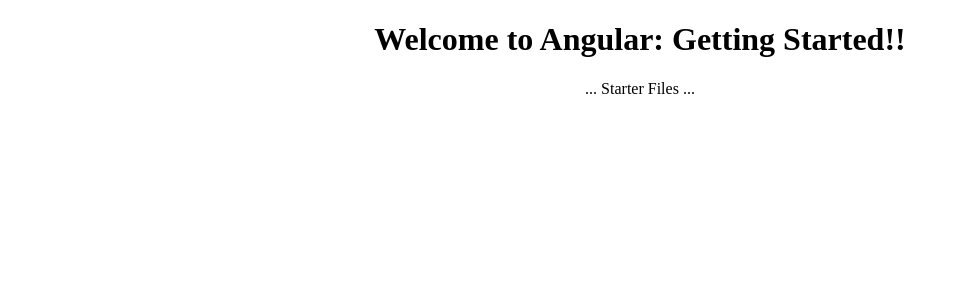
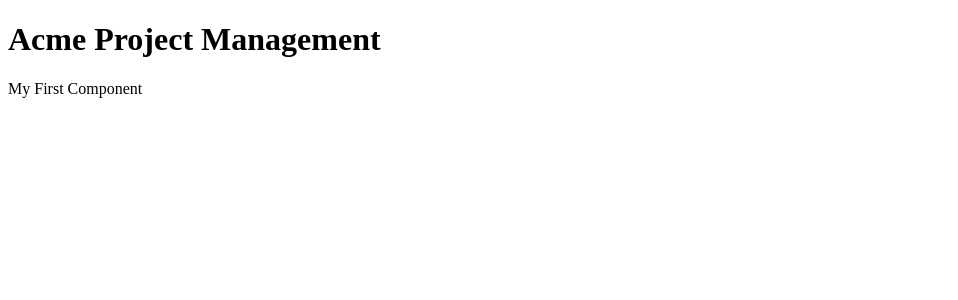
Before and after one commit to dalto135/angular-getting-started, an Angular app in the folder APM/: page / in a window 1280 px wide. Shown: the top 300 px of the page, without its empty margins (0-958 px from the left). Built offline with nearby package versions, Linux system fonts and the light colour scheme.

Commit message:
made app component, tweaks

```diff
--- a/APM/src/app/app.component.ts
+++ b/APM/src/app/app.component.ts
@@ -1,10 +1,13 @@
-import { Component } from '@angular/core';
+import { Component } from "@angular/core";
 
 @Component({
   selector: 'pm-root',
-  templateUrl: './app.component.html',
-  styleUrls: ['./app.component.css']
+  template: `
+  <div><h1>{{pageTitle}}</h1>
+    <div>My First Component</div>
+  </div>
+  `
 })
 export class AppComponent {
-  title = 'Angular: Getting Started';
+  pageTitle: string = 'Acme Project Management';
 }
--- a/APM/src/index.html
+++ b/APM/src/index.html
@@ -2,7 +2,7 @@
 <html lang="en">
 <head>
   <meta charset="utf-8">
-  <title>Apm</title>
+  <title>APM</title>
   <base href="/">
   <meta name="viewport" content="width=device-width, initial-scale=1">
   <link rel="icon" type="image/x-icon" href="favicon.ico">
```
